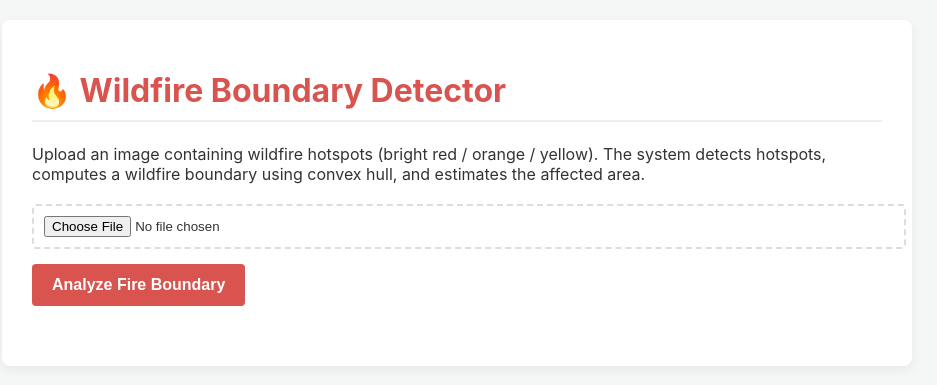
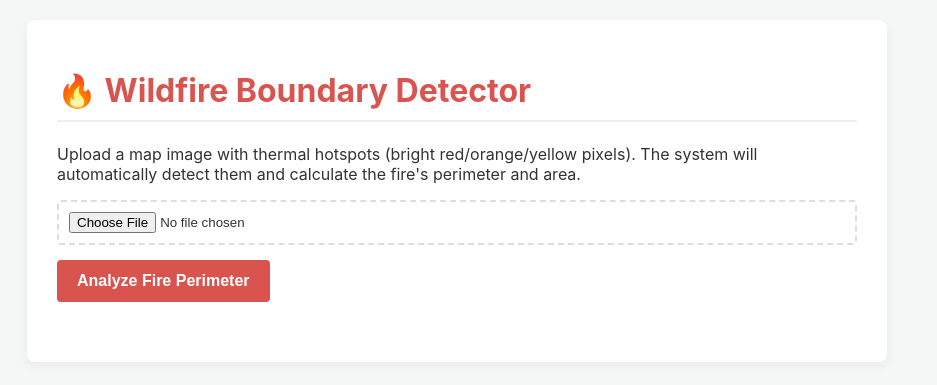
Before and after one commit to pratyush-barik/Wildfire-Boundary-Detection, a Flask app: page / in a window 1280 px wide. Shown: the top 385 px of the page, without its empty margins (183-1120 px from the left). Run offline with Flask 3, Linux system fonts and the light colour scheme.

Commit message:
Update index.html

```diff
--- a/templates/index.html
+++ b/templates/index.html
@@ -3,165 +3,116 @@
 <head>
     <meta charset="UTF-8">
     <meta name="viewport" content="width=device-width, initial-scale=1.0">
-
     <title>Wildfire Boundary Detector</title>
-
     <style>
-
-body{
-font-family:-apple-system,BlinkMacSystemFont,"Segoe UI",Roboto,sans-serif;
-background:#f4f7f6;
-color:#333;
-margin:0;
-padding:20px;
-display:flex;
-justify-content:center;
+        body {
+            font-family: -apple-system, BlinkMacSystemFont, "Segoe UI", Roboto, sans-serif;
+            background-color: #f4f7f6;
+            color: #333;
+            margin: 0;
+            padding: 20px;
+            display: flex;
+            flex-direction: column;
+            align-items: center;
         }
-
-.container{
-width:90%;
-max-width:850px;
-background:white;
-padding:30px;
-border-radius:8px;
-box-shadow:0 4px 12px rgba(0,0,0,0.06);
+        .container {
+            width: 90%;
+            max-width: 800px;
+            background: #ffffff;
+            border-radius: 8px;
+            box-shadow: 0 4px 12px rgba(0,0,0,0.05);
+            padding: 30px;
         }
-
-h1{
-color:#d9534f;
-border-bottom:2px solid #eee;
-padding-bottom:10px;
+        h1 {
+            color: #d9534f;
+            border-bottom: 2px solid #f0f0f0;
+            padding-bottom: 10px;
         }
-
-form{
-margin-top:20px;
-margin-bottom:30px;
+        form {
+            margin-bottom: 30px;
         }
-
-input[type="file"]{
-width:100%;
-padding:10px;
-border:2px dashed #ddd;
-border-radius:4px;
+        input[type="file"] {
+            padding: 10px;
+            border: 2px dashed #ddd;
+            border-radius: 4px;
+            width: 100%;
+            box-sizing: border-box;
         }
-
-button{
-margin-top:15px;
-background:#d9534f;
-color:white;
-border:none;
-padding:12px 20px;
-border-radius:4px;
-font-size:16px;
-font-weight:bold;
-cursor:pointer;
+        input[type="submit"] {
+            background-color: #d9534f;
+            color: white;
+            padding: 12px 20px;
+            border: none;
+            border-radius: 4px;
+            cursor: pointer;
+            font-size: 16px;
+            font-weight: bold;
+            margin-top: 15px;
         }
-
-button:hover{
-background:#c9302c;
+        input[type="submit"]:hover {
+            background-color: #c9302c;
         }
-
-.results{
-border-top:2px solid #eee;
-padding-top:20px;
+        .results {
+            border-top: 2px solid #f0f0f0;
+            padding-top: 20px;
         }
-
-.metrics{
-background:#fafafa;
-border:1px solid #eee;
-padding:15px;
-border-radius:4px;
-margin-bottom:15px;
+        h2 {
+            color: #333;
         }
-
-.metrics p{
-margin:6px 0;
-font-size:1.1em;
+        .metrics {
+            background: #f9f9f9;
+            padding: 15px;
+            border-radius: 4px;
+            border: 1px solid #eee;
         }
-
-.metrics strong{
-color:#d9534f;
+        .metrics p {
+            margin: 5px 0;
+            font-size: 1.1em;
         }
-
-.error{
-background:#ffebee;
-color:#c62828;
-padding:10px;
-border-radius:4px;
-margin-bottom:15px;
-font-weight:bold;
+        .metrics strong {
+            color: #d9534f;
         }
-
-img{
-max-width:100%;
-border-radius:4px;
-border:1px solid #ddd;
-margin-top:10px;
+        .error {
+            color: red;
+            font-weight: bold;
+            background: #ffebee;
+            padding: 10px;
+            border-radius: 4px;
         }
-
+        img {
+            max-width: 100%;
+            height: auto;
+            border: 1px solid #ddd;
+            border-radius: 4px;
+            margin-top: 20px;
+        }
     </style>
 </head>
+<body>
+    <div class="container">
+        <h1>🔥 Wildfire Boundary Detector</h1>
+        <p>Upload a map image with thermal hotspots (bright red/orange/yellow pixels). The system will automatically detect them and calculate the fire's perimeter and area.</p>
 
-<body>
-
-<div class="container">
-
-<h1>🔥 Wildfire Boundary Detector</h1>
-
-<p>
-Upload an image containing wildfire hotspots (bright red / orange / yellow).
-The system detects hotspots, computes a wildfire boundary using convex hull,
-and estimates the affected area.
-</p>
-
-<form action="/" method="POST" enctype="multipart/form-data">
-
-<input
-type="file"
-name="file"
-accept="image/png,image/jpeg,image/jpg"
-required
->
-
-<button type="submit">
-Analyze Fire Boundary
-</button>
-
+        <form method="post" enctype="multipart/form-data">
+            <input type="file" name="file" accept="image/png, image/jpeg, image/jpg">
+            <br>
+            <input type="submit" value="Analyze Fire Perimeter">
         </form>
 
         {% if error %}
-<div class="error">
-{{ error }}
-</div>
+            <div class="error">{{ error }}</div>
         {% endif %}
 
         {% if plot_url %}
-
             <div class="results">
-
                 <h2>Analysis Results</h2>
-
                 <div class="metrics">
-
-<p>
-Detected Hotspots:
-<strong>{{ hotspot_count }}</strong>
-</p>
-
-<p>
-Estimated Area:
-<strong>{{ area }} square units</strong>
-</p>
-
+                    <p>Detected Hotspots: <strong>{{ hotspot_count }}</strong></p>
+                    <p>Estimated Area: <strong>{{ area }} square units</strong></p>
                 </div>
-
-<img src="{{ plot_url }}?cache={{ hotspot_count }}" alt="Wildfire Boundary Plot">
-
+                <img src="{{ plot_url }}?v={{ range(1, 1000) | random }}" alt="Wildfire Boundary Plot">
             </div>
-
         {% endif %}
-
     </div>
-
 </body>
 </html>
```
Lines whose indentation alone changed are shown as unchanged.
